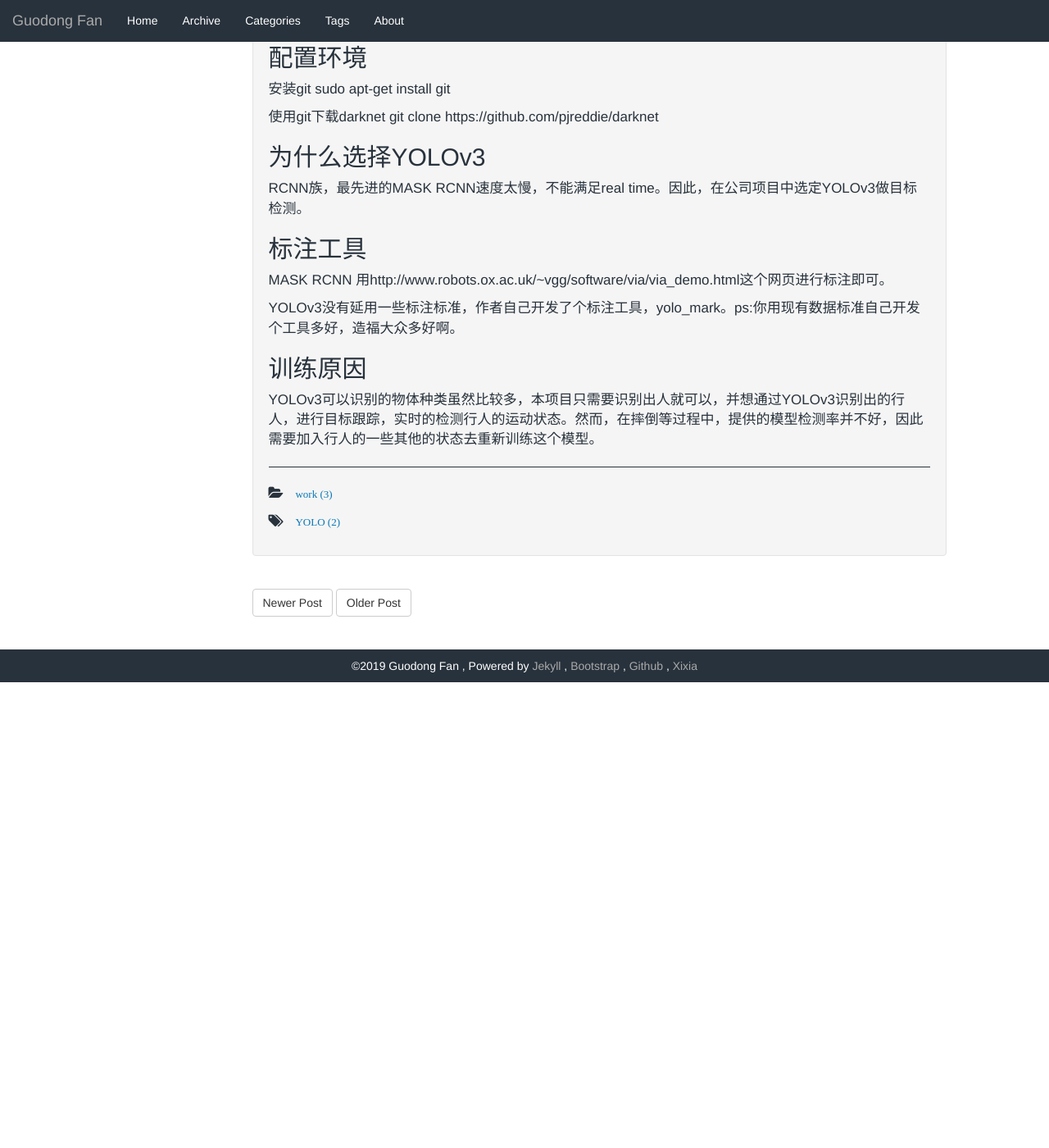
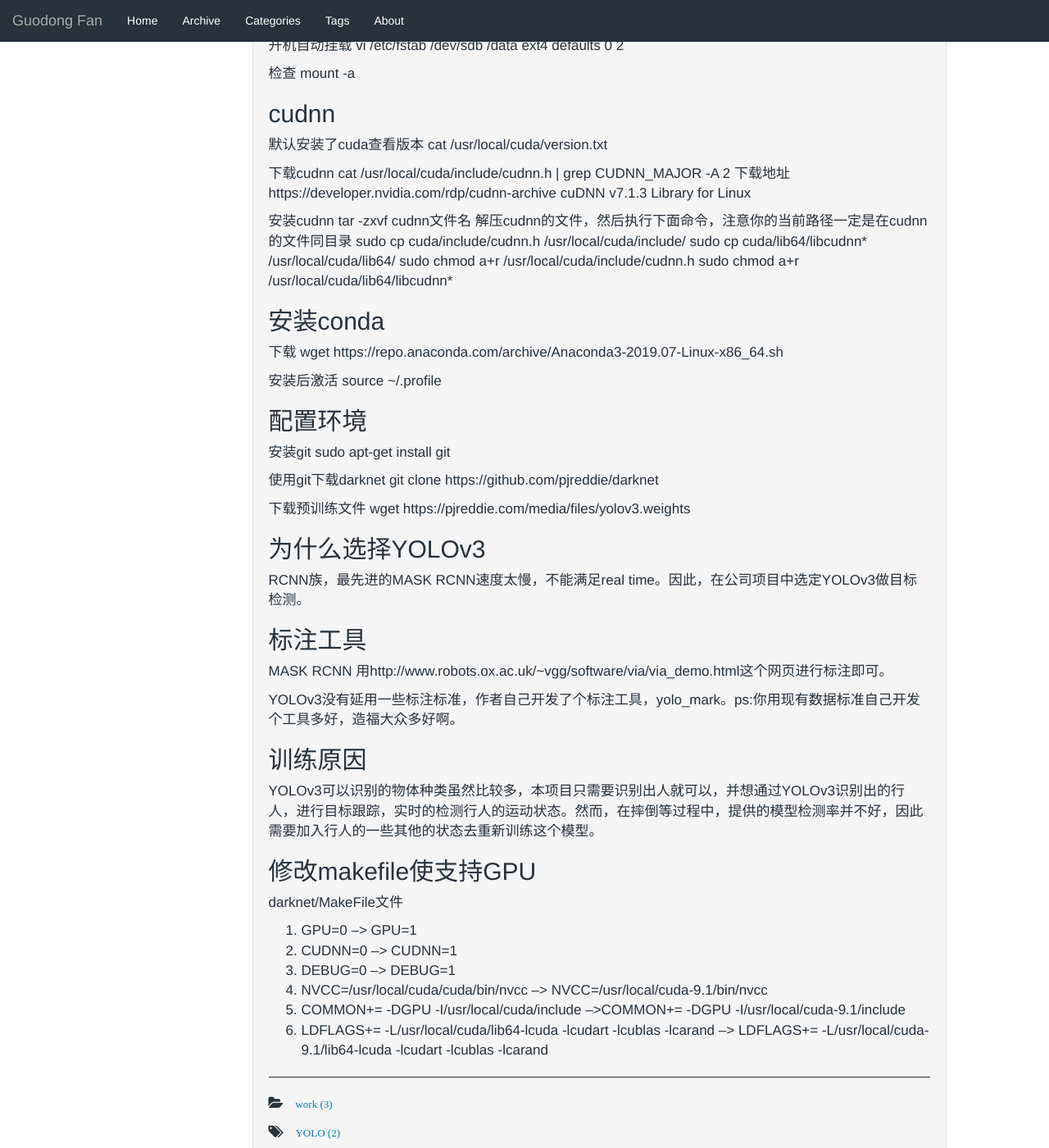
Before and after one commit to GuodongFan/GuodongFan.github.io, a Jekyll site: the page built from _posts/2019-07-24-Train-Yolov3.md, in a window 1280 px wide and 1400 px high, scrolled down 932 px. Shown: the whole window at 82% size. Built offline with Jekyll 4.4.1, drawn with Linux system fonts in a browser that asks for light colours; our own code applies the rules of GitHub Pages for plain Markdown files; before the commit the page ends 1764 px from its top, so only the background shows below that.

Commit message:
Update 2019-07-24-Train-Yolov3.md

```diff
--- a/_posts/2019-07-24-Train-Yolov3.md
+++ b/_posts/2019-07-24-Train-Yolov3.md
@@ -53,6 +53,37 @@ mount -t ext4 /dev/vdb /data
 fdisk /dev/sdb
 进入分区命令行后，输入n 建立分区，输入p进行主分区，输入1 只分一个分区。进行完成后，输入w写入分区并退出.
 
+开机自动挂载
+vi /etc/fstab
+/dev/sdb        /data   ext4    defaults        0       2
+
+检查
+mount -a
+
+## cudnn
+
+默认安装了cuda查看版本
+cat /usr/local/cuda/version.txt
+
+下载cudnn
+cat /usr/local/cuda/include/cudnn.h | grep CUDNN_MAJOR -A 2
+下载地址 https://developer.nvidia.com/rdp/cudnn-archive
+cuDNN v7.1.3 Library for Linux
+
+安装cudnn
+tar -zxvf cudnn文件名 解压cudnn的文件，然后执行下面命令，注意你的当前路径一定是在cudnn的文件同目录
+sudo cp cuda/include/cudnn.h /usr/local/cuda/include/
+sudo cp cuda/lib64/libcudnn* /usr/local/cuda/lib64/
+sudo chmod a+r /usr/local/cuda/include/cudnn.h
+sudo chmod a+r /usr/local/cuda/lib64/libcudnn*
+
+## 安装conda
+下载
+wget https://repo.anaconda.com/archive/Anaconda3-2019.07-Linux-x86_64.sh
+
+安装后激活
+source ~/.profile
+
 ## 配置环境
 
 安装git
@@ -61,7 +92,8 @@ sudo apt-get install git
 使用git下载darknet
 git clone https://github.com/pjreddie/darknet
 
-
+下载预训练文件
+wget https://pjreddie.com/media/files/yolov3.weights
 
 ## 为什么选择YOLOv3
 RCNN族，最先进的MASK RCNN速度太慢，不能满足real time。因此，在公司项目中选定YOLOv3做目标检测。
@@ -75,3 +107,16 @@ YOLOv3没有延用一些标注标准，作者自己开发了个标注工具，yo
 ## 训练原因
 
 YOLOv3可以识别的物体种类虽然比较多，本项目只需要识别出人就可以，并想通过YOLOv3识别出的行人，进行目标跟踪，实时的检测行人的运动状态。然而，在摔倒等过程中，提供的模型检测率并不好，因此需要加入行人的一些其他的状态去重新训练这个模型。
+
+## 修改makefile使支持GPU
+
+darknet/MakeFile文件
+1. GPU=0 --> GPU=1
+2. CUDNN=0 --> CUDNN=1
+3. DEBUG=0 --> DEBUG=1
+4. NVCC=/usr/local/cuda/cuda/bin/nvcc
+--> NVCC=/usr/local/cuda-9.1/bin/nvcc
+5. COMMON+= -DGPU -I/usr/local/cuda/include
+-->COMMON+= -DGPU -I/usr/local/cuda-9.1/include
+6. LDFLAGS+= -L/usr/local/cuda/lib64-lcuda -lcudart -lcublas -lcarand
+--> LDFLAGS+= -L/usr/local/cuda-9.1/lib64-lcuda -lcudart -lcublas -lcarand
```
